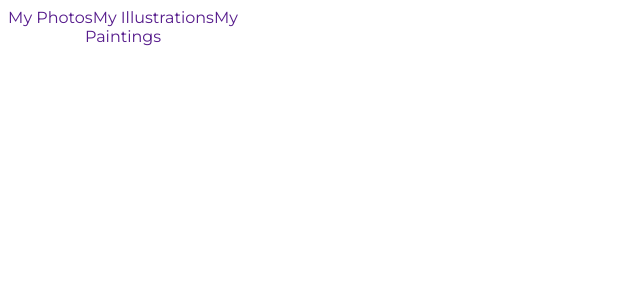
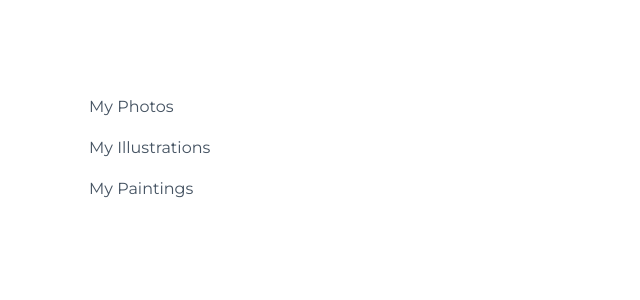
Before and after one commit to caleboau2012/react-challenges, a React (Create React App) app in the folder my-app/: page / in a window 1280 px wide. Shown: the top 300 px of the page, without its empty margins (0-640 px from the left). Built offline with nearby package versions, Linux system fonts and the light colour scheme.

Commit message:
Using CSS Modules with React

```diff
--- a/my-app/src/components/Sidebar.js
+++ b/my-app/src/components/Sidebar.js
@@ -1,7 +1,7 @@
-// import react from 'react';
+import css from "./css/Sidebar.module.css"
 
 const SideBar = () => (
-<div>
+<div className = {css.sidebar}>
     <a href="">My Photos</a>
     <a href="">My Illustrations</a>
     <a href="">My Paintings</a>
```
